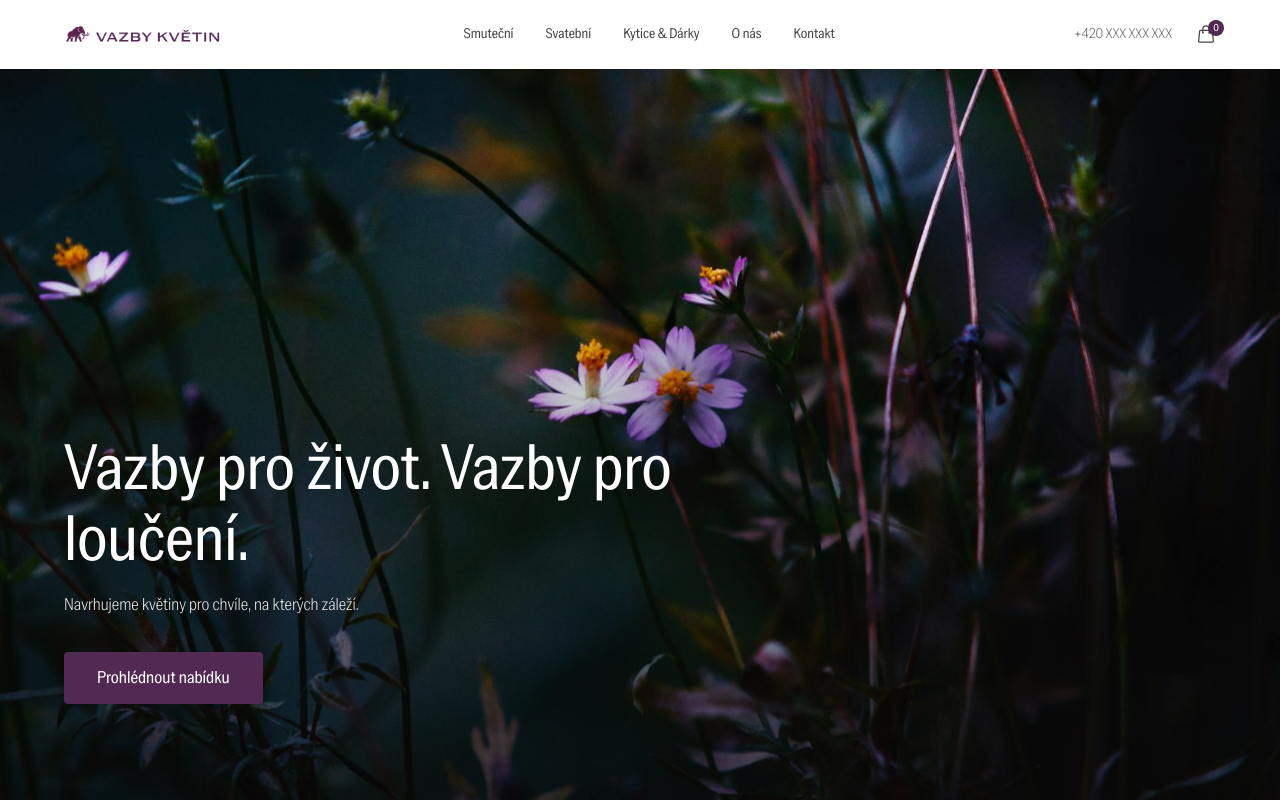
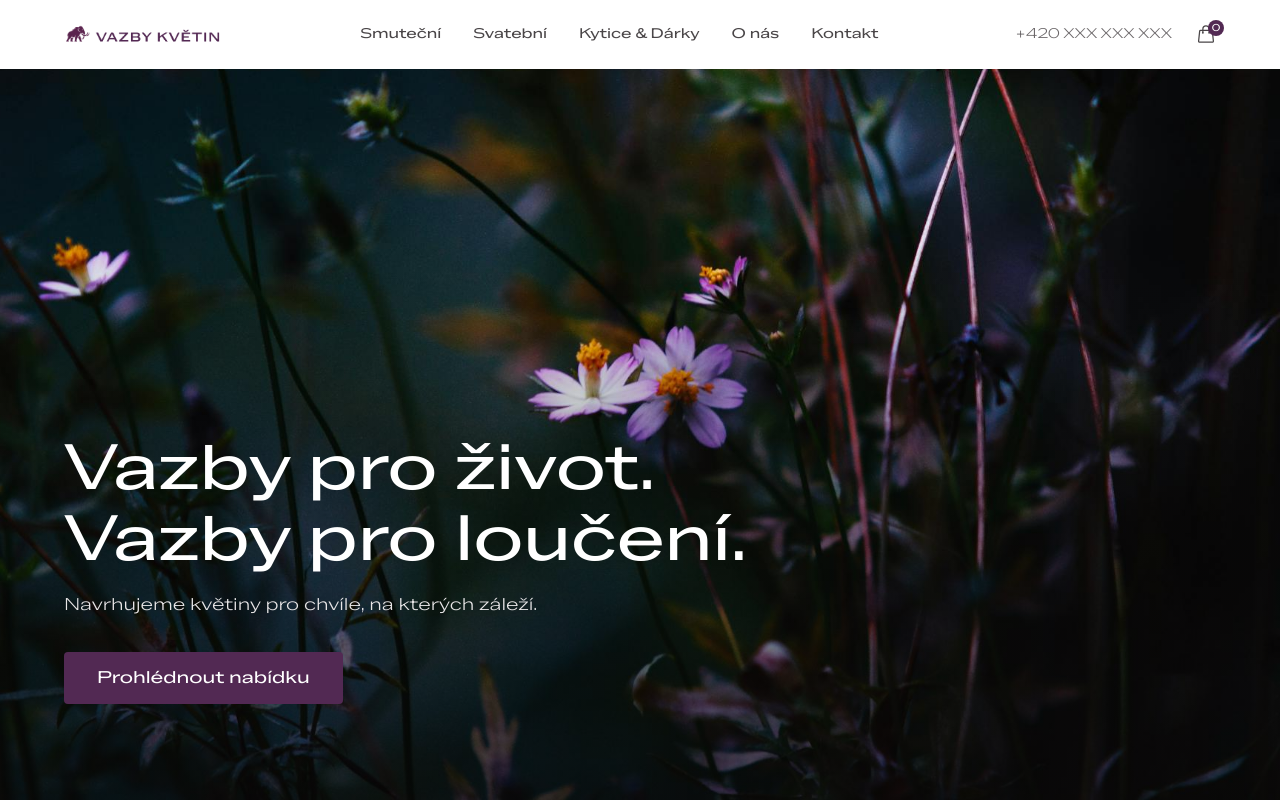
Before and after one commit to ondrejfolbr/vazbykvetin-web, a Next.js app: page / in a window 1280 px wide. Shown: the top 800 px of the page. Built offline with nearby package versions, Linux system fonts and the light colour scheme; a web font is replaced by a local one.

Commit message:
style: set LatinoGothic font width to maximum (wdth 100)
Co-Authored-By: Claude Opus 4.6 <noreply@anthropic.com>

```diff
--- a/src/app/globals.css
+++ b/src/app/globals.css
@@ -184,7 +184,7 @@ body {
   font-family: var(--font-body);
   font-weight: 25;
   line-height: 1.5;
-  font-variation-settings: "slnt" 0, "wdth" 50;
+  font-variation-settings: "slnt" 0, "wdth" 100;
 }
 
 /* LatinoGothic variable font uses wght axis 1-100 instead of standard 100-900.
```
